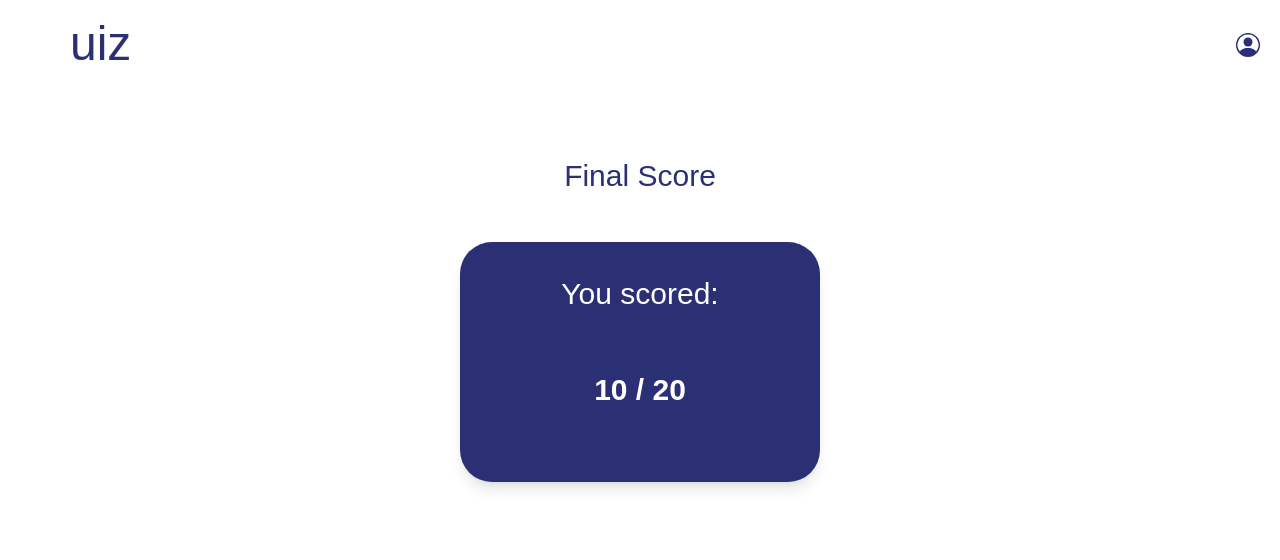
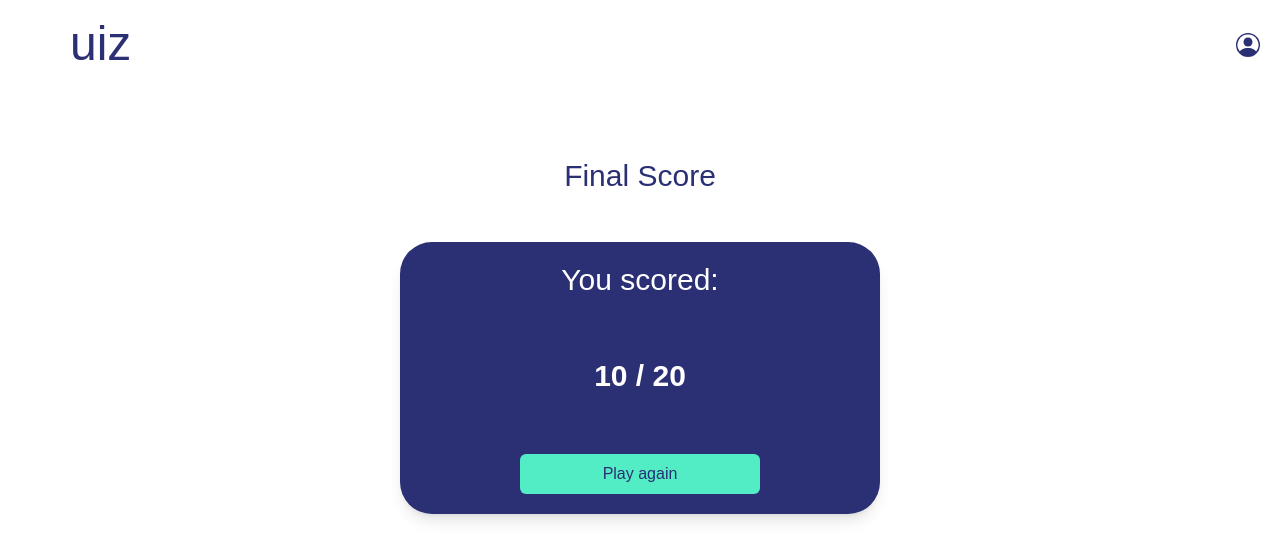
Before and after one commit to Nennae/trivia-app, a Next.js app: page /scorePage in a window 1280 px wide. Shown: the top 560 px of the page. Built offline with nearby package versions, Linux system fonts and the light colour scheme.

Commit message:
added linked button to score card

```diff
--- a/app/components/button/button.tsx
+++ b/app/components/button/button.tsx
@@ -4,7 +4,7 @@ export default function Button() {
   return (
     <div>
       <Link href="/triviaPage">
-        <button className="button">Start Playing</button>
+        <button className="button">{typeof window !== 'undefined' && window.location.pathname === '/triviaPage' ? 'Start Playing' : 'Play again'}</button>
       </Link>
     </div>
   );
--- a/app/components/cards/score-card.tsx
+++ b/app/components/cards/score-card.tsx
@@ -1,9 +1,11 @@
+import Button from '../button/button';
 
 export default function ScoreCard() {
   return (
     <div className="card">
       <h4>You scored:</h4>
       <h4 className="font-bold">10 / 20</h4>
+      <Button />
     </div>
   )
 }
--- a/app/globals.css
+++ b/app/globals.css
@@ -22,7 +22,7 @@
     @apply bg-dark text-light dark:bg-light dark:text-dark rounded-4xl md:max-w-150 max-w-80 shadow-lg min-h-60 flex-center-column;
   }
   .card {
-    @apply bg-dark text-light dark:bg-light dark:text-dark rounded-4xl md:max-w-150 min-w-90 shadow-lg min-h-60 flex-center-column;
+    @apply bg-dark text-light dark:bg-light dark:text-dark rounded-4xl md:min-w-120 min-w-85 shadow-lg min-h-60 flex-center-column p-5;
   }
   .question-card {
     @apply  bg-dark text-light dark:bg-light dark:text-dark rounded-4xl pt-5 md:min-w-150 w-85 min-h-60;
```
